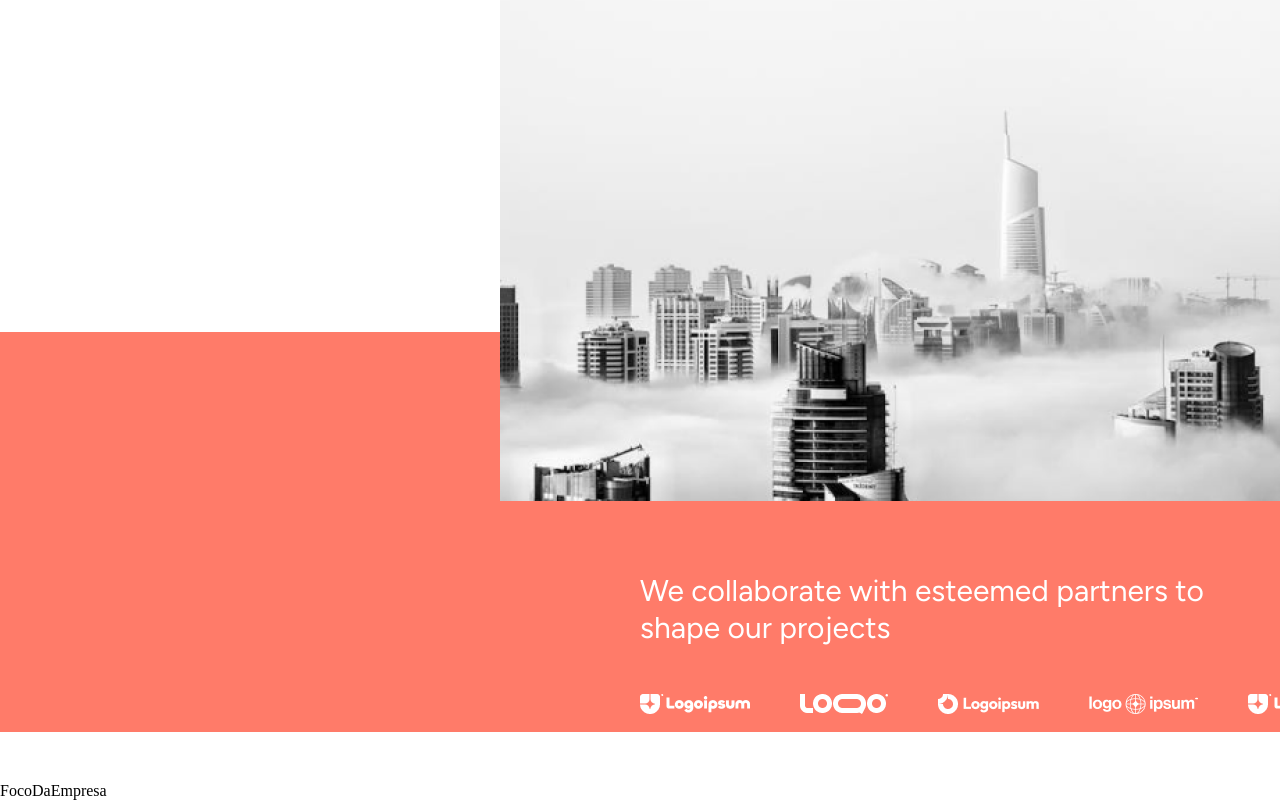
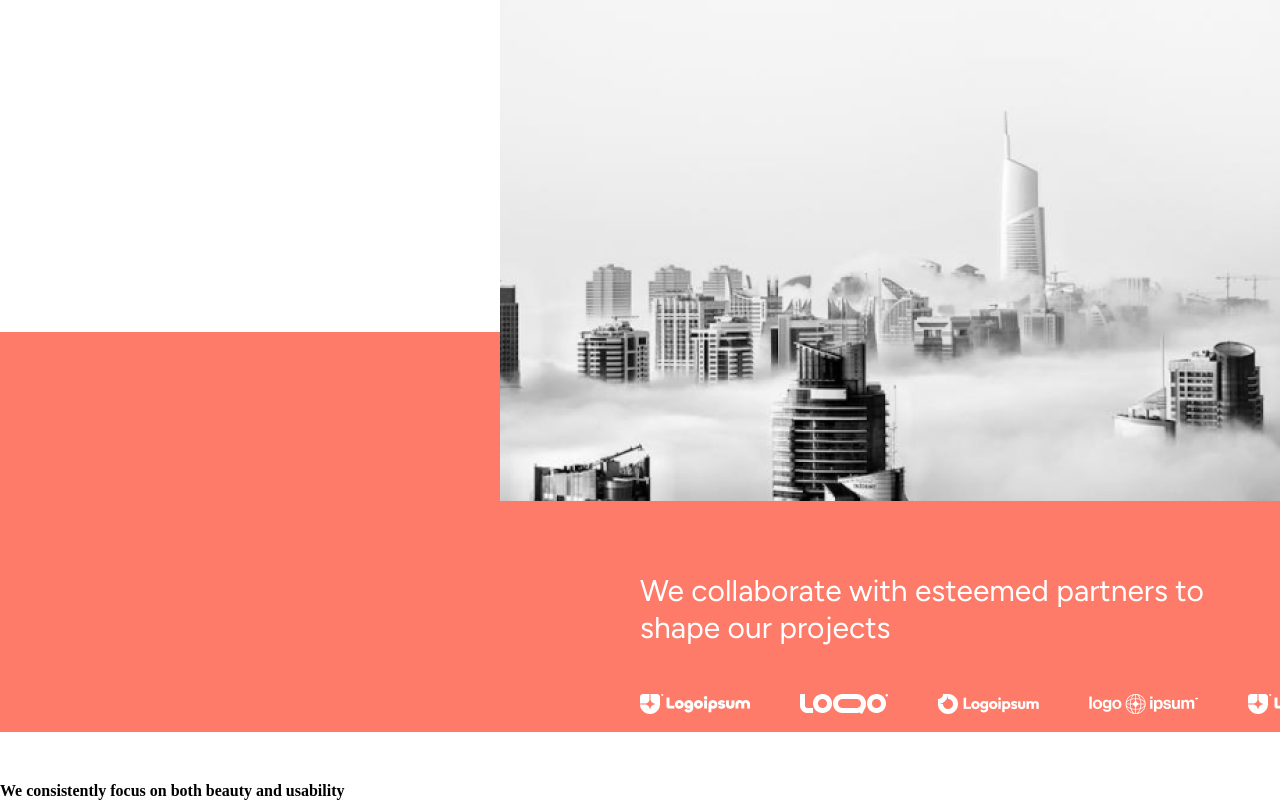
Before and after one commit to gabrieljcoutinho/Projeto-Archi-Firm, a React (Create React App) app: page / in a window 1280 px wide. Shown: the part 1802-2602 px from the top of the page. Built offline with nearby package versions, Linux system fonts and the light colour scheme.

Commit message:
foco da empreda

```diff
--- a/src/components/FocoDaEmpresa.jsx
+++ b/src/components/FocoDaEmpresa.jsx
@@ -2,7 +2,7 @@ import React from 'react'
 
 const FocoDaEmpresa = () => {
   return (
-    <div>FocoDaEmpresa</div>
+    <div><h4>We consistently focus on both beauty and usability</h4></div>
   )
 }
 
```
